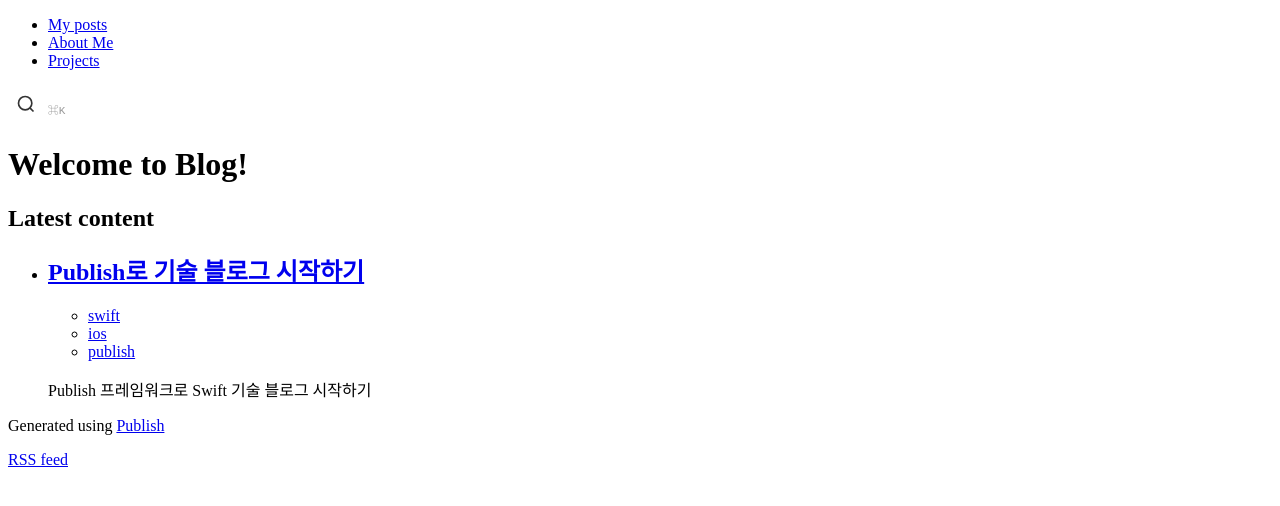
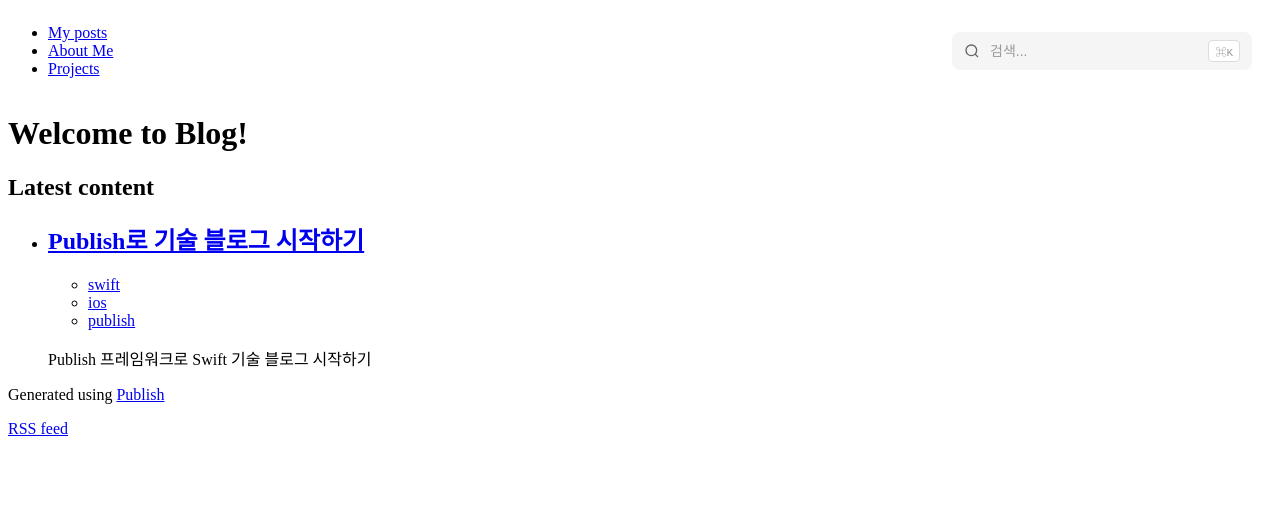
Before and after one commit to devyhan/devyhan.github.io, a plain HTML site: page Output/index.html in a window 1280 px wide. Drawn offline with nearby package versions, Linux system fonts and the light colour scheme.

Commit message:
Change search from modal to inline design with dropdown results

```diff
--- a/Output/search-index.json
+++ b/Output/search-index.json
@@ -1 +1 @@
-[{"content":"Publish로 기술 블로그 시작하기 왜 Publish인가? Publish를 선택한 이유는 다음과 같습니다: Swift 기반 : 익숙한 Swift 언어로 블로그를 구성할 수 있습니다. 타입 안정성 : 컴파일 타임에 오류를 잡을 수 있어 안전합니다. 커스터마이징 : Plot 라이브러리를 통해 HTML을 프로그래밍 방식으로 생성합니다. 정적 사이트 : 빠른 로딩 속도와 간편한 배포가 가능합니다. 설정 과정 설정은 생각보다 간단했습니다: struct Blog: Website { enum SectionID: String, WebsiteSectionID { case posts, about, projects } var name = \"DevYhan's Tech Blog\" var description = \"개발 경험과 기술 인사이트를 공유하는 블로그\" }","section":"posts","date":1737766800,"title":"Publish로 기술 블로그 시작하기","tags":["swift","ios","publish"],"url":"\/posts\/first-post","description":"Publish 프레임워크로 Swift 기술 블로그 시작하기"}]
+[{"date":1737766800,"url":"\/posts\/first-post","content":"Publish로 기술 블로그 시작하기 왜 Publish인가? Publish를 선택한 이유는 다음과 같습니다: Swift 기반 : 익숙한 Swift 언어로 블로그를 구성할 수 있습니다. 타입 안정성 : 컴파일 타임에 오류를 잡을 수 있어 안전합니다. 커스터마이징 : Plot 라이브러리를 통해 HTML을 프로그래밍 방식으로 생성합니다. 정적 사이트 : 빠른 로딩 속도와 간편한 배포가 가능합니다. 설정 과정 설정은 생각보다 간단했습니다: struct Blog: Website { enum SectionID: String, WebsiteSectionID { case posts, about, projects } var name = \"DevYhan's Tech Blog\" var description = \"개발 경험과 기술 인사이트를 공유하는 블로그\" }","section":"posts","description":"Publish 프레임워크로 Swift 기술 블로그 시작하기","title":"Publish로 기술 블로그 시작하기","tags":["swift","ios","publish"]}]
--- a/Output/search.css
+++ b/Output/search.css
@@ -1,80 +1,75 @@
-/* Search Button */
-.search-button {
-    background: none;
-    border: none;
-    cursor: pointer;
-    padding: 8px;
-    color: #333;
-    transition: opacity 0.2s;
+/* Inline Search Container */
+.search-container {
+    position: relative;
     margin-left: auto;
+    margin-right: 20px;
+    max-width: 300px;
+    flex: 1;
 }
 
-.search-button:hover {
-    opacity: 0.7;
+/* Search Box */
+.search-box {
+    position: relative;
+    display: flex;
+    align-items: center;
+    background: #f5f5f5;
+    border-radius: 8px;
+    padding: 8px 12px;
+    transition: all 0.2s;
 }
 
-/* Search Modal */
-.search-modal {
-    display: none;
-    position: fixed;
-    top: 0;
-    left: 0;
-    width: 100%;
-    height: 100%;
-    background-color: rgba(0, 0, 0, 0.5);
-    z-index: 10000;
-    justify-content: center;
-    align-items: flex-start;
-    padding-top: 10vh;
+.search-box:focus-within {
+    background: white;
+    box-shadow: 0 2px 8px rgba(0, 0, 0, 0.1);
 }
 
-.search-modal-content {
-    background: white;
-    width: 90%;
-    max-width: 600px;
-    max-height: 70vh;
-    border-radius: 12px;
-    box-shadow: 0 20px 60px rgba(0, 0, 0, 0.3);
-    overflow: hidden;
-    display: flex;
-    flex-direction: column;
-}
-
-/* Search Header */
-.search-header {
-    display: flex;
-    align-items: center;
-    padding: 0;
-    border-bottom: 1px solid #e0e0e0;
+.search-icon {
+    color: #666;
+    margin-right: 8px;
+    flex-shrink: 0;
 }
 
 .search-input {
     flex: 1;
-    padding: 20px;
-    font-size: 18px;
     border: none;
     outline: none;
     background: transparent;
+    font-size: 14px;
+    color: #333;
+    min-width: 150px;
 }
 
-.search-close {
-    background: none;
-    border: none;
-    font-size: 28px;
-    padding: 20px;
-    cursor: pointer;
+.search-input::placeholder {
     color: #999;
-    transition: color 0.2s;
 }
 
-.search-close:hover {
-    color: #333;
+.search-shortcut {
+    font-size: 11px;
+    color: #999;
+    font-family: monospace;
+    margin-left: 8px;
+    padding: 2px 6px;
+    background: white;
+    border-radius: 4px;
+    border: 1px solid #ddd;
 }
 
-/* Search Results */
+.search-box:focus-within .search-shortcut {
+    display: none;
+}
+
+/* Search Results Dropdown */
 .search-results {
+    position: absolute;
+    top: calc(100% + 8px);
+    left: 0;
+    right: 0;
+    background: white;
+    border-radius: 8px;
+    box-shadow: 0 4px 12px rgba(0, 0, 0, 0.15);
+    max-height: 400px;
     overflow-y: auto;
-    flex: 1;
+    z-index: 1000;
     padding: 8px;
 }
 
@@ -142,22 +137,32 @@ mark {
     border-radius: 2px;
 }
 
-/* Keyboard shortcut hint */
-.search-button::after {
-    content: "⌘K";
-    margin-left: 8px;
-    font-size: 11px;
-    opacity: 0.5;
-    font-family: monospace;
+/* Header adjustments for search */
+header .wrapper {
+    display: flex;
+    align-items: center;
+}
+
+header nav {
+    margin-right: 20px;
 }
 
 @media (max-width: 768px) {
-    .search-button::after {
+    .search-container {
+        position: fixed;
+        top: 60px;
+        left: 10px;
+        right: 10px;
+        max-width: none;
+        margin: 0;
+        z-index: 999;
+    }
+
+    .search-shortcut {
         display: none;
     }
 
-    .search-modal-content {
-        width: 95%;
-        margin: 0 auto;
+    .search-results {
+        max-height: 300px;
     }
 }
--- a/Output/search.js
+++ b/Output/search.js
@@ -2,10 +2,9 @@
 (function() {
     let searchIndex = [];
     let fuse = null;
-    let searchModal = null;
+    let searchContainer = null;
     let searchInput = null;
     let searchResults = null;
-    let searchButton = null;
 
     // Initialize search when DOM is loaded
     document.addEventListener('DOMContentLoaded', function() {
@@ -13,8 +12,8 @@
     });
 
     function initializeSearch() {
-        // Create search modal HTML
-        createSearchModal();
+        // Create inline search HTML
+        createInlineSearch();
 
         // Load search index
         loadSearchIndex();
@@ -23,44 +22,41 @@
         setupEventListeners();
     }
 
-    function createSearchModal() {
-        // Create modal HTML structure
-        const modalHTML = `
-            <div id="search-modal" class="search-modal" style="display: none;">
-                <div class="search-modal-content">
-                    <div class="search-header">
-                        <input type="text" id="search-input" class="search-input" placeholder="검색어를 입력하세요..." autocomplete="off">
-                        <button id="search-close" class="search-close">&times;</button>
-                    </div>
-                    <div id="search-results" class="search-results"></div>
+    function createInlineSearch() {
+        // Create inline search HTML structure
+        const searchHTML = `
+            <div id="search-container" class="search-container">
+                <div class="search-box">
+                    <svg class="search-icon" width="16" height="16" viewBox="0 0 24 24" fill="none" stroke="currentColor" stroke-width="2">
+                        <circle cx="11" cy="11" r="8"></circle>
+                        <path d="m21 21-4.35-4.35"></path>
+                    </svg>
+                    <input type="text" id="search-input" class="search-input" placeholder="검색..." autocomplete="off">
+                    <span class="search-shortcut">⌘K</span>
                 </div>
+                <div id="search-results" class="search-results" style="display: none;"></div>
             </div>
         `;
 
-        // Add search button to header
-        const searchButtonHTML = `
-            <button id="search-button" class="search-button" aria-label="Search">
-                <svg width="20" height="20" viewBox="0 0 24 24" fill="none" stroke="currentColor" stroke-width="2">
-                    <circle cx="11" cy="11" r="8"></circle>
-                    <path d="m21 21-4.35-4.35"></path>
-                </svg>
-            </button>
-        `;
+        // Add search to header navigation
+        const nav = document.querySelector('nav');
+        const header = document.querySelector('header .wrapper');
 
-        // Add modal to body
-        document.body.insertAdjacentHTML('beforeend', modalHTML);
-
-        // Add search button to navigation (if navigation exists)
-        const nav = document.querySelector('nav') || document.querySelector('header');
         if (nav) {
-            nav.insertAdjacentHTML('beforeend', searchButtonHTML);
+            // Insert search after nav
+            nav.insertAdjacentHTML('afterend', searchHTML);
+        } else if (header) {
+            // Or add to header wrapper
+            header.insertAdjacentHTML('beforeend', searchHTML);
+        } else {
+            // Fallback: add to body
+            document.body.insertAdjacentHTML('afterbegin', searchHTML);
         }
 
         // Get references to elements
-        searchModal = document.getElementById('search-modal');
+        searchContainer = document.getElementById('search-container');
         searchInput = document.getElementById('search-input');
         searchResults = document.getElementById('search-results');
-        searchButton = document.getElementById('search-button');
     }
 
     function loadSearchIndex() {
@@ -91,30 +87,31 @@
     }
 
     function setupEventListeners() {
-        // Open search modal
-        if (searchButton) {
-            searchButton.addEventListener('click', openSearch);
-        }
-
-        // Close search modal
-        document.getElementById('search-close').addEventListener('click', closeSearch);
-
-        // Close on escape key
+        // Focus search with Cmd+K or Ctrl+K
         document.addEventListener('keydown', function(e) {
-            if (e.key === 'Escape') {
-                closeSearch();
-            }
-            // Open search with Cmd+K or Ctrl+K
             if ((e.metaKey || e.ctrlKey) && e.key === 'k') {
                 e.preventDefault();
-                openSearch();
+                searchInput.focus();
+                searchInput.select();
+            }
+            // Hide results on Escape
+            if (e.key === 'Escape') {
+                searchResults.style.display = 'none';
+                searchInput.blur();
             }
         });
 
-        // Close when clicking outside
-        searchModal.addEventListener('click', function(e) {
-            if (e.target === searchModal) {
-                closeSearch();
+        // Show results on focus
+        searchInput.addEventListener('focus', function() {
+            if (searchInput.value.length >= 2) {
+                searchResults.style.display = 'block';
+            }
+        });
+
+        // Hide results when clicking outside
+        document.addEventListener('click', function(e) {
+            if (!searchContainer.contains(e.target)) {
+                searchResults.style.display = 'none';
             }
         });
 
@@ -128,24 +125,13 @@
         });
     }
 
-    function openSearch() {
-        searchModal.style.display = 'flex';
-        searchInput.focus();
-        document.body.style.overflow = 'hidden';
-    }
-
-    function closeSearch() {
-        searchModal.style.display = 'none';
-        searchInput.value = '';
-        searchResults.innerHTML = '';
-        document.body.style.overflow = '';
-    }
-
     function performSearch(query) {
         if (!query || query.length < 2) {
-            searchResults.innerHTML = '<div class="search-no-results">검색어를 2자 이상 입력해주세요.</div>';
+            searchResults.style.display = 'none';
             return;
         }
+
+        searchResults.style.display = 'block';
 
         if (!fuse) {
             searchResults.innerHTML = '<div class="search-no-results">검색 인덱스를 로딩 중입니다...</div>';
--- a/Resources/search.css
+++ b/Resources/search.css
@@ -1,80 +1,75 @@
-/* Search Button */
-.search-button {
-    background: none;
-    border: none;
-    cursor: pointer;
-    padding: 8px;
-    color: #333;
-    transition: opacity 0.2s;
+/* Inline Search Container */
+.search-container {
+    position: relative;
     margin-left: auto;
+    margin-right: 20px;
+    max-width: 300px;
+    flex: 1;
 }
 
-.search-button:hover {
-    opacity: 0.7;
+/* Search Box */
+.search-box {
+    position: relative;
+    display: flex;
+    align-items: center;
+    background: #f5f5f5;
+    border-radius: 8px;
+    padding: 8px 12px;
+    transition: all 0.2s;
 }
 
-/* Search Modal */
-.search-modal {
-    display: none;
-    position: fixed;
-    top: 0;
-    left: 0;
-    width: 100%;
-    height: 100%;
-    background-color: rgba(0, 0, 0, 0.5);
-    z-index: 10000;
-    justify-content: center;
-    align-items: flex-start;
-    padding-top: 10vh;
+.search-box:focus-within {
+    background: white;
+    box-shadow: 0 2px 8px rgba(0, 0, 0, 0.1);
 }
 
-.search-modal-content {
-    background: white;
-    width: 90%;
-    max-width: 600px;
-    max-height: 70vh;
-    border-radius: 12px;
-    box-shadow: 0 20px 60px rgba(0, 0, 0, 0.3);
-    overflow: hidden;
-    display: flex;
-    flex-direction: column;
-}
-
-/* Search Header */
-.search-header {
-    display: flex;
-    align-items: center;
-    padding: 0;
-    border-bottom: 1px solid #e0e0e0;
+.search-icon {
+    color: #666;
+    margin-right: 8px;
+    flex-shrink: 0;
 }
 
 .search-input {
     flex: 1;
-    padding: 20px;
-    font-size: 18px;
     border: none;
     outline: none;
     background: transparent;
+    font-size: 14px;
+    color: #333;
+    min-width: 150px;
 }
 
-.search-close {
-    background: none;
-    border: none;
-    font-size: 28px;
-    padding: 20px;
-    cursor: pointer;
+.search-input::placeholder {
     color: #999;
-    transition: color 0.2s;
 }
 
-.search-close:hover {
-    color: #333;
+.search-shortcut {
+    font-size: 11px;
+    color: #999;
+    font-family: monospace;
+    margin-left: 8px;
+    padding: 2px 6px;
+    background: white;
+    border-radius: 4px;
+    border: 1px solid #ddd;
 }
 
-/* Search Results */
+.search-box:focus-within .search-shortcut {
+    display: none;
+}
+
+/* Search Results Dropdown */
 .search-results {
+    position: absolute;
+    top: calc(100% + 8px);
+    left: 0;
+    right: 0;
+    background: white;
+    border-radius: 8px;
+    box-shadow: 0 4px 12px rgba(0, 0, 0, 0.15);
+    max-height: 400px;
     overflow-y: auto;
-    flex: 1;
+    z-index: 1000;
     padding: 8px;
 }
 
@@ -142,22 +137,32 @@ mark {
     border-radius: 2px;
 }
 
-/* Keyboard shortcut hint */
-.search-button::after {
-    content: "⌘K";
-    margin-left: 8px;
-    font-size: 11px;
-    opacity: 0.5;
-    font-family: monospace;
+/* Header adjustments for search */
+header .wrapper {
+    display: flex;
+    align-items: center;
+}
+
+header nav {
+    margin-right: 20px;
 }
 
 @media (max-width: 768px) {
-    .search-button::after {
+    .search-container {
+        position: fixed;
+        top: 60px;
+        left: 10px;
+        right: 10px;
+        max-width: none;
+        margin: 0;
+        z-index: 999;
+    }
+
+    .search-shortcut {
         display: none;
     }
 
-    .search-modal-content {
-        width: 95%;
-        margin: 0 auto;
+    .search-results {
+        max-height: 300px;
     }
 }
```
Also changed, not shown: Resources/search.js (+49 -63 lines).
